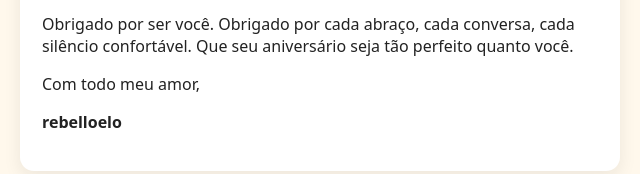
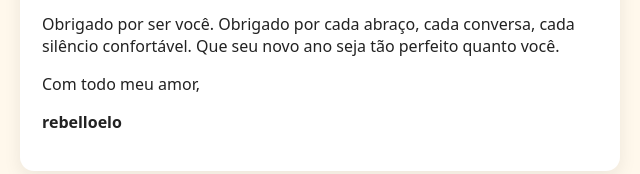
Before and after one commit to remynzo/SiteParaMeuAmor, a plain HTML site: page cartinha.html in a window 1280 px wide. Shown: the part 286-460 px from the top of the page, 320-960 px from the left. Drawn offline with Linux system fonts and the light colour scheme.

Commit message:
correcao

```diff
--- a/cartinha.html
+++ b/cartinha.html
@@ -24,7 +24,7 @@
 <p>Hoje é seu dia e eu quero que você saiba o quanto sou grato(a) por cada momento junto de você. Eu te amo mais que tudo nesse mundo e quero passar o resto da minha vida com vc.</p>
 
 
-<p>Obrigado por ser você. Obrigado por cada abraço, cada conversa, cada silêncio confortável. Que seu aniversário seja tão perfeito quanto você.</p>
+<p>Obrigado por ser você. Obrigado por cada abraço, cada conversa, cada silêncio confortável. Que seu novo ano seja tão perfeito quanto você.</p>
 
 
 <p>Com todo meu amor,</p>
```
